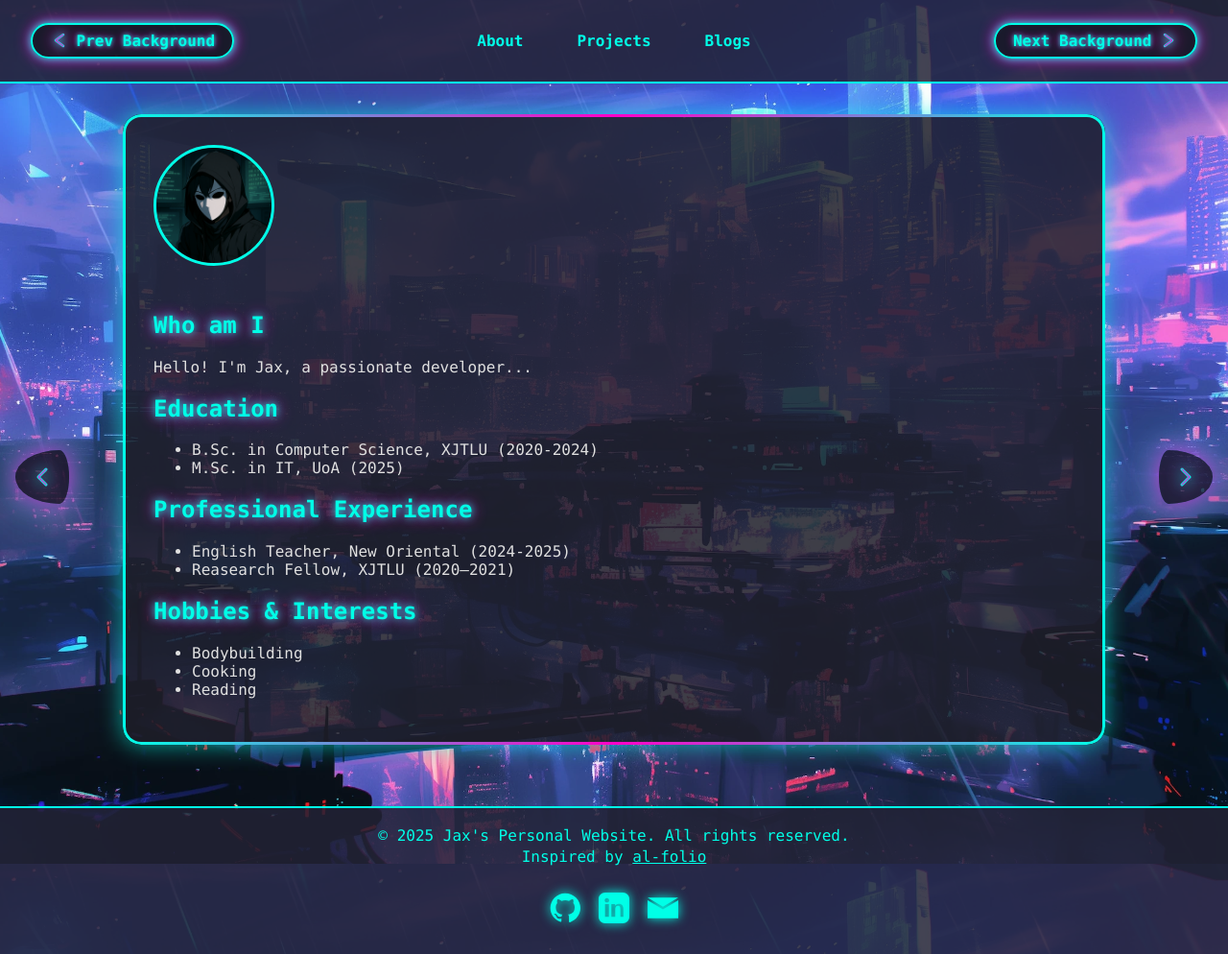
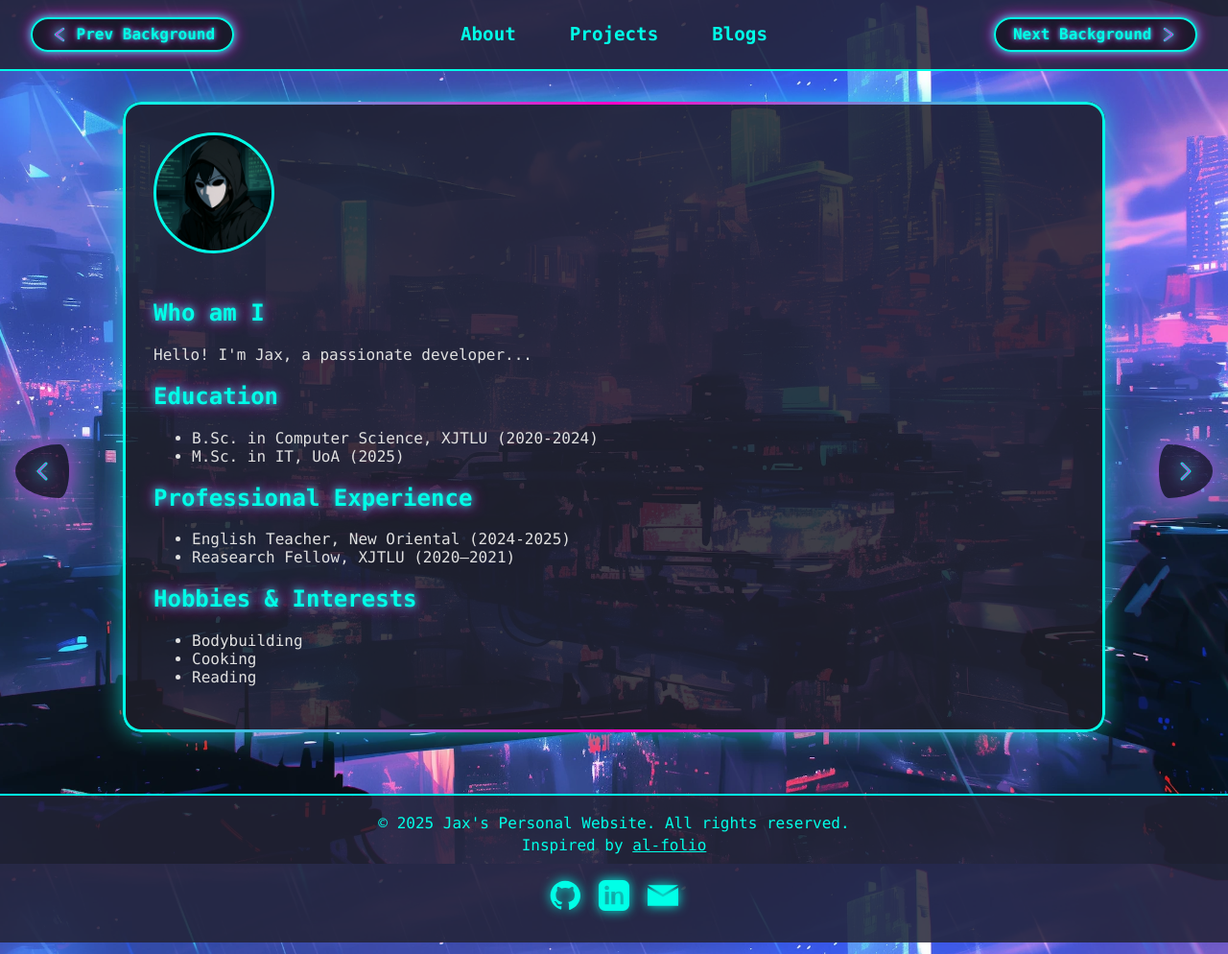
Before and after one commit to kdpkst/kdpkst.github.io, a Jekyll site: the page built from pages/index.md, in a window 1280 px wide. Shown: the whole page at 96% size. Built offline with Jekyll 4.4.1, drawn with Linux system fonts in a browser that asks for light colours.

Commit message:
enlarge the font size in navbar

```diff
--- a/assets/css/style.css
+++ b/assets/css/style.css
@@ -76,7 +76,7 @@ main::before {
   justify-content: space-between;
   align-items: center;
   position: relative;
-  padding: 1.5rem 2rem;
+  padding: 1.1rem 2rem;
   background: rgba(35, 35, 54, 0.85);
   border-bottom: 2px solid #00ffe7;
 }
@@ -88,6 +88,7 @@ main::before {
   transition: color 0.2s;
   position: relative;
   overflow: hidden;
+  font-size: 1.2rem;
 }
 .navbar a:last-child {
   margin-right: 0;
```
Also changed, not shown: 1 other file.
